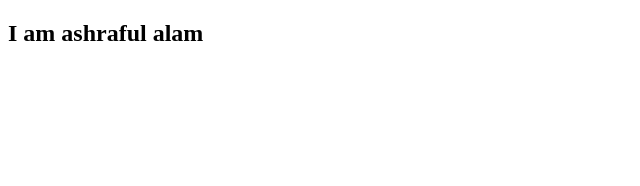
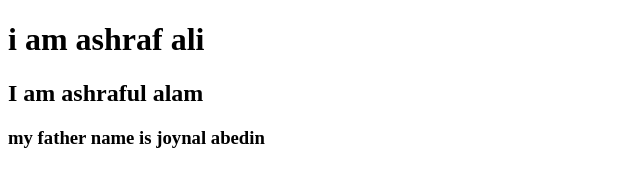
Before and after one commit to Md-Ashraf-Ali/my-first-project, a plain HTML site: page index.html in a window 1280 px wide. Shown: the whole page, without its empty margins (0-640 px from the left). Drawn offline with Linux system fonts and the light colour scheme.

Commit message:
first change

```diff
--- a/index.html
+++ b/index.html
@@ -6,6 +6,8 @@
     <title>Document</title>
 </head>
 <body>
+    <h1>i am ashraf ali</h1>
     <h2>I am ashraful alam</h2>
+    <h3>my father name is joynal abedin</h3>
 </body>
 </html>
```
Also changed, not shown: 1 other file.
